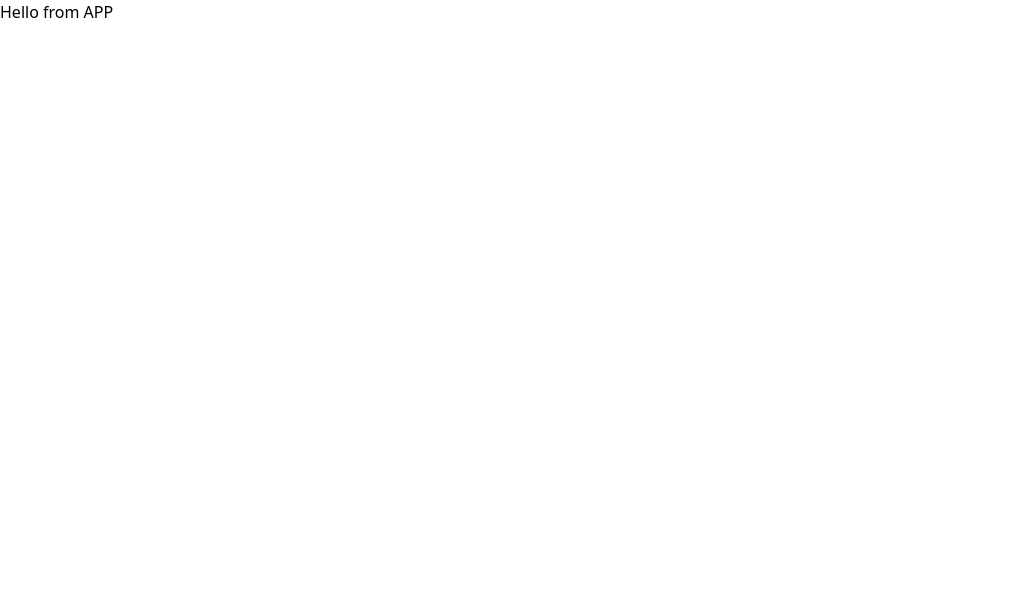
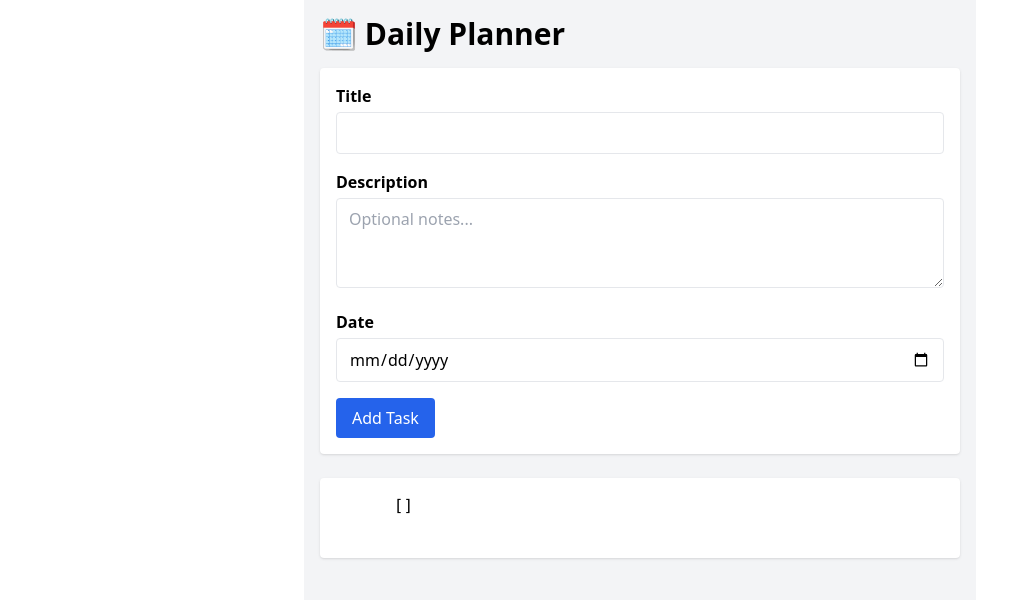
Before and after one commit to J0hn316/Daily-Planner-App, a Vue app: page / in a window 1280 px wide. Shown: the top 600 px of the page, without its empty margins (0-1025 px from the left). Built offline with nearby package versions, Linux system fonts and the light colour scheme.

Commit message:
feat: Add daily planner functionality with form submission and task display

```diff
--- a/src/App.vue
+++ b/src/App.vue
@@ -1,3 +1,22 @@
 <template>
-  <div><h1>Hello from APP</h1></div>
+  <main class="min-h-screen bg-gray-100 p-4 max-w-2xl mx-auto">
+    <h1 class="text-3xl font-bold mb-4">🗓️ Daily Planner</h1>
+    <PlannerForm @add-task="addTask" />
+
+    <pre class="mt-6 bg-white p-4 rounded shadow">
+      {{ tasks }}
+    </pre>
+  </main>
 </template>
+
+<script setup lang="ts">
+import { ref } from 'vue';
+import PlannerForm from './components/PlannerForm.vue';
+import type { Task } from './types/task';
+
+const tasks = ref<Task[]>([]);
+
+const addTask = (task: Task) => {
+  tasks.value.push(task);
+};
+</script>
--- a/src/components/PlannerForm.vue
+++ b/src/components/PlannerForm.vue
@@ -0,0 +1,69 @@
+<template>
+  <form
+    @submit.prevent="handleSubmit"
+    class="space-y-4 bg-white p-4 rounded shadow"
+  >
+    <div>
+      <label class="block font-semibold mb-1">Title</label>
+      <input
+        v-model="title"
+        type="text"
+        class="w-full border px-3 py-2 rounded"
+      />
+    </div>
+
+    <div>
+      <label class="block font-semibold mb-1">Description</label>
+      <textarea
+        v-model="description"
+        class="w-full border px-3 py-2 rounded"
+        rows="3"
+        placeholder="Optional notes..."
+      >
+      </textarea>
+    </div>
+
+    <div>
+      <label class="block font-semibold mb-1">Date</label>
+      <input
+        v-model="date"
+        type="date"
+        class="w-full border px-3 py-2 rounded"
+        required
+      />
+    </div>
+    <button
+      type="submit"
+      class="bg-blue-600 hover:bg-blue-700 text-white px-4 py-2 rounded"
+    >
+      Add Task
+    </button>
+  </form>
+</template>
+<script setup lang="ts">
+import { ref, defineEmits } from 'vue';
+import type { Task } from '../types/task';
+
+const emit = defineEmits<{ (event: 'add-task', task: Task): void }>();
+
+const title = ref('');
+const description = ref('');
+const date = ref('');
+
+const handleSubmit = (): void => {
+  const task: Task = {
+    id: Date.now(),
+    title: title.value,
+    description: description.value || undefined,
+    date: date.value,
+    completed: false,
+  };
+
+  emit('add-task', task);
+
+  // clear form
+  title.value = '';
+  description.value = '';
+  date.value = '';
+};
+</script>
```
Also changed, not shown: src/types/task.ts (+7 -0 lines).
